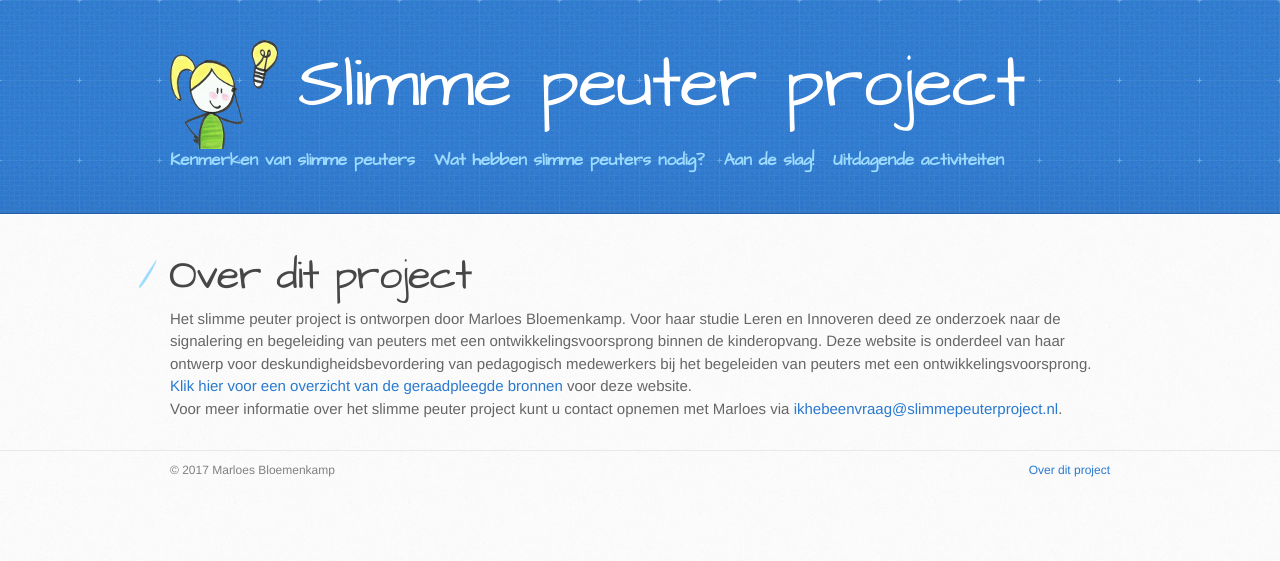
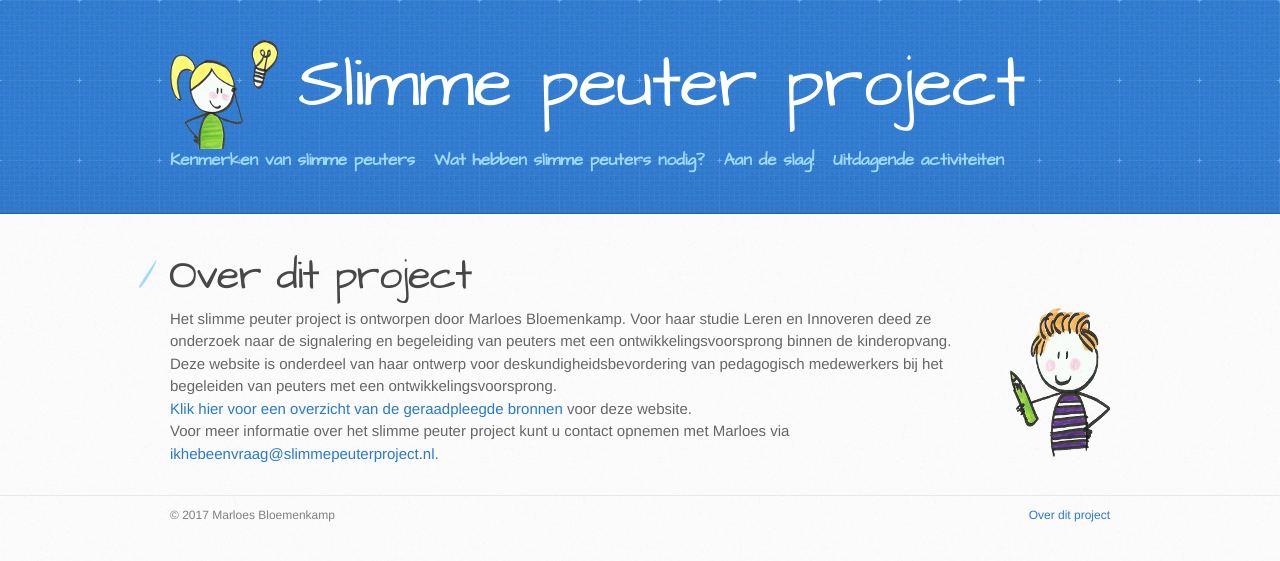
Before and after one commit to marloesbloemenkamp/marloesbloemenkamp.github.io, a Jekyll site: the page built from over.md, in a window 1280 px wide. Shown: the top 561 px of the page. Built offline with Jekyll 4.4.1, drawn with Linux system fonts in a browser that asks for light colours.

Commit message:
Add more images

```diff
--- a/over.md
+++ b/over.md
@@ -6,13 +6,14 @@ parent: index
 published: true
 ---
 
+<img src="/images/marloes.png" align="right" width="100" height="149" style="padding-left: 20px" />
+
 Het slimme peuter project is ontworpen door Marloes Bloemenkamp.
 Voor haar studie Leren en Innoveren deed ze onderzoek naar de signalering en begeleiding van
 peuters met een ontwikkelingsvoorsprong binnen de kinderopvang. Deze website is onderdeel van haar ontwerp voor
 deskundigheidsbevordering van pedagogisch medewerkers bij het begeleiden van peuters met een
 ontwikkelingsvoorsprong.
 
-
 [Klik hier voor een overzicht van de geraadpleegde bronnen]({% link bronvermelding.md %}) voor deze website.
 
 Voor meer informatie over het slimme peuter project kunt u contact opnemen met Marloes via [ikhebeenvraag@slimmepeuterproject.nl](mailto:ikhebeenvraag@slimmepeuterproject.nl).
```
Also changed, not shown: kenmerken.md (+2 -0 lines), images/kenmerken.png (added), images/marloes.png (added).
